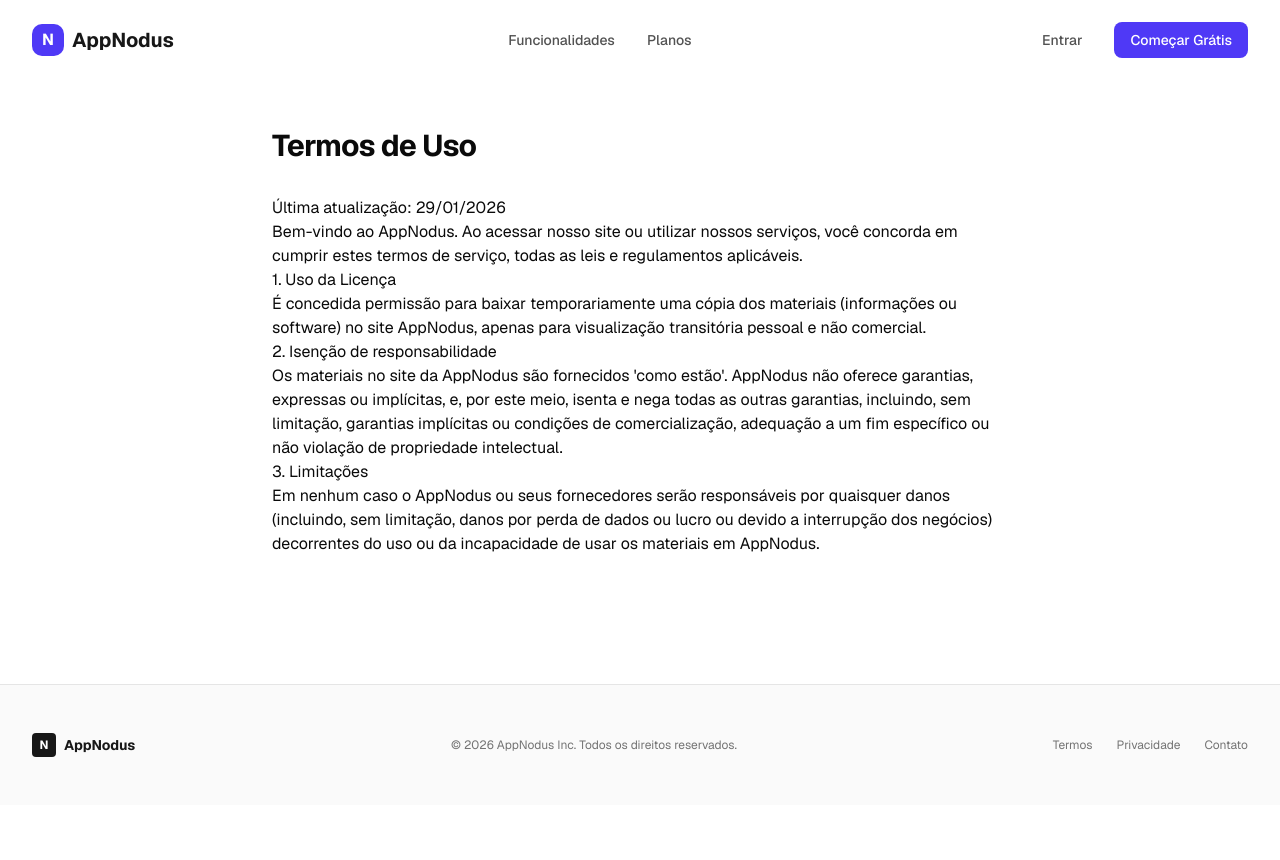
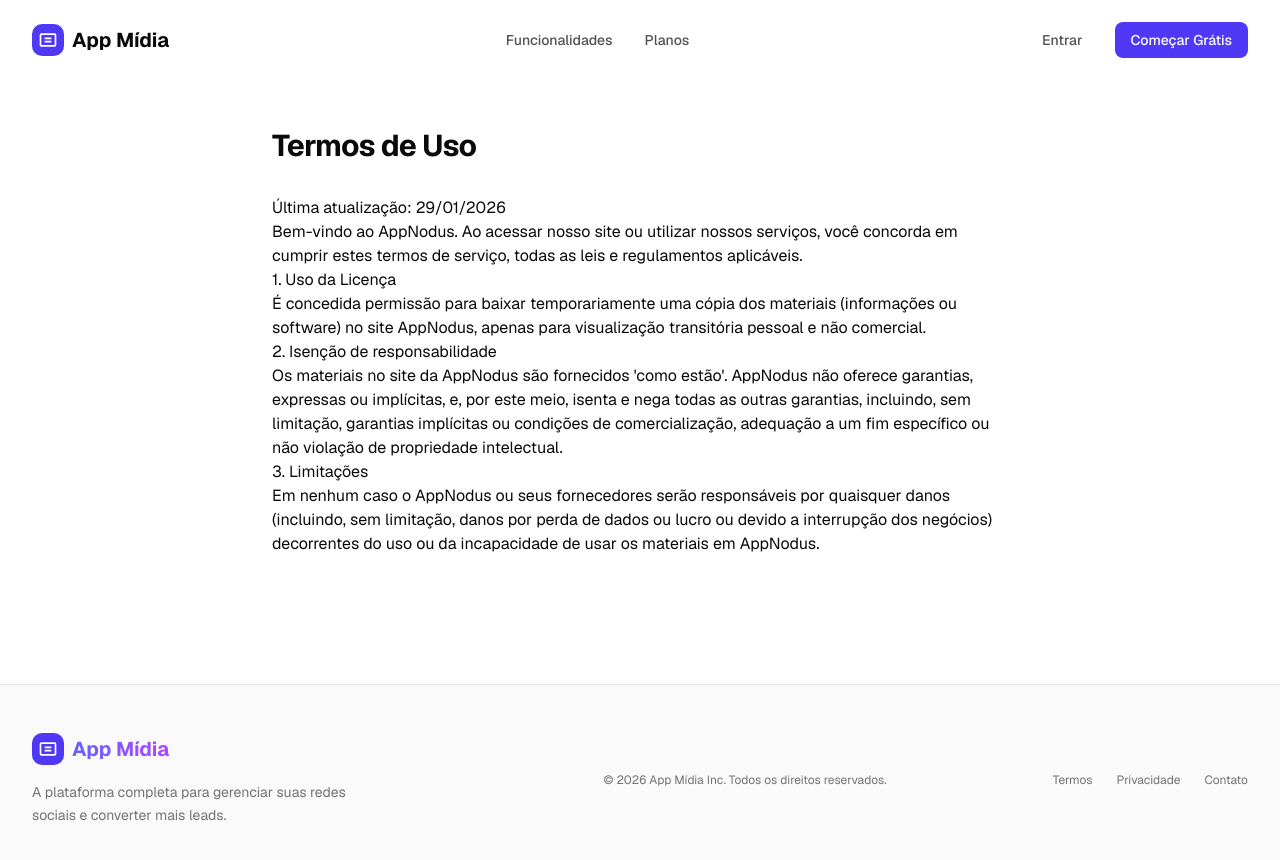
Before and after one commit to ilsonbrandao/appnodus, a Next.js app: page /terms in a window 1280 px wide. Shown: the top 860 px of the page. Before the commit the page ends 805 px from the top, so only its background shows below. Built offline with nearby package versions, Linux system fonts and the light colour scheme.

Commit message:
chore: rebrand to App Mídia

```diff
--- a/app/dashboard/layout.tsx
+++ b/app/dashboard/layout.tsx
@@ -40,11 +40,11 @@ export default async function DashboardLayout({ children }: { children: React.Re
                 <header className="md:hidden flex items-center justify-between p-4 border-b border-neutral-200 dark:border-neutral-800 bg-white dark:bg-neutral-950">
                     <div className="flex items-center gap-2 text-indigo-600 dark:text-indigo-400">
                         <div className="flex size-6 items-center justify-center rounded-md bg-indigo-600">
-                            <svg className="size-3.5 text-white" fill="none" viewBox="0 0 24 24" stroke="currentColor">
-                                <path strokeLinecap="round" strokeLinejoin="round" strokeWidth={2} d="M13 10V3L4 14h7v7l9-11h-7z" />
+                            <svg xmlns="http://www.w3.org/2000/svg" viewBox="0 0 24 24" fill="currentColor" className="size-3.5 text-white">
+                                <path d="M4 4h16a2 2 0 012 2v12a2 2 0 01-2 2H4a2 2 0 01-2-2V6a2 2 0 012-2zm0 2v12h16V6H4zm4 3h8v2H8V9zm0 4h8v2H8v-2z" />
                             </svg>
                         </div>
-                        <span className="font-bold text-lg text-neutral-900 dark:text-white">AppNodus</span>
+                        <span className="font-bold text-lg text-neutral-900 dark:text-white">App Mídia</span>
                     </div>
                     <MobileSidebar user={user as any} profileName={profileName || ''} />
                 </header>
--- a/app/layout.tsx
+++ b/app/layout.tsx
@@ -13,8 +13,8 @@ const geistMono = Geist_Mono({
 });
 
 export const metadata: Metadata = {
-  title: "Create Next App",
-  description: "Generated by create next app",
+  title: "App Mídia | Dashboard de Mídias e Leads",
+  description: "Gerencie suas redes sociais e leads em um só lugar com o App Mídia.",
 };
 
 export default function RootLayout({
--- a/app/login/page.tsx
+++ b/app/login/page.tsx
@@ -108,12 +108,14 @@ function LoginFormContent() {
 
     return (
         <Card className="w-full max-w-md shadow-xl border-neutral-200 dark:border-neutral-800 transition-all duration-300">
-            <CardHeader className="text-center">
-                <div className="mx-auto mb-6 flex size-12 items-center justify-center rounded-xl bg-indigo-600 shadow-lg shadow-indigo-200 dark:shadow-none">
-                    <Lock className="size-6 text-white" />
+            <CardHeader>
+                <div className="flex justify-center mb-4">
+                    <div className="size-12 bg-indigo-600 rounded-xl flex items-center justify-center text-white shadow-lg shadow-indigo-200 dark:shadow-none">
+                        <Lock className="size-6" />
+                    </div>
                 </div>
-                <CardTitle className="text-2xl font-bold tracking-tight">Acesso ao AppNodus</CardTitle>
-                <CardDescription>Gerencie suas vendas e redes sociais em um só lugar.</CardDescription>
+                <CardTitle className="text-2xl font-bold text-center">Acesso ao App Mídia</CardTitle>
+                <p className="text-center text-neutral-500 mt-2 text-sm">Gerencie suas vendas e redes sociais em um só lugar.</p>
             </CardHeader>
             <CardContent>
                 <Tabs value={activeTab} onValueChange={setActiveTab} className="w-full">
--- a/components/dashboard/DashboardSidebar.tsx
+++ b/components/dashboard/DashboardSidebar.tsx
@@ -61,17 +61,19 @@ function SidebarContent({ user, profileName, onNavigate }: { user: User, profile
     };
 
     return (
-        <div className="flex flex-col h-full p-6">
-            <div>
-                <div className="flex items-center gap-2 mb-8 text-indigo-600 dark:text-indigo-400">
-                    <div className="flex size-8 items-center justify-center rounded-lg bg-indigo-600">
-                        <svg className="size-5 text-white" fill="none" viewBox="0 0 24 24" stroke="currentColor">
-                            <path strokeLinecap="round" strokeLinejoin="round" strokeWidth={2} d="M13 10V3L4 14h7v7l9-11h-7z" />
+        <div className="flex flex-col h-full">
+            {/* Sidebar Header */}
+            <div className="flex h-16 items-center border-b border-neutral-200 dark:border-neutral-800 px-6">
+                <div className="flex items-center gap-2 font-bold text-xl text-indigo-600 dark:text-indigo-400">
+                    <div className="flex size-8 items-center justify-center rounded-lg bg-indigo-600 text-white">
+                        <svg xmlns="http://www.w3.org/2000/svg" viewBox="0 0 24 24" fill="currentColor" className="size-5">
+                            <path d="M4 4h16a2 2 0 012 2v12a2 2 0 01-2 2H4a2 2 0 01-2-2V6a2 2 0 012-2zm0 2v12h16V6H4zm4 3h8v2H8V9zm0 4h8v2H8v-2z" />
                         </svg>
                     </div>
-                    <h1 className="text-xl font-bold text-neutral-900 dark:text-white">AppNodus</h1>
+                    <span className="text-neutral-900 dark:text-white">App Mídia</span>
                 </div>
-
+            </div>
+            <div className="p-6 flex flex-col flex-1">
                 <nav className="space-y-1">
                     {NAV_ITEMS.map((item) => (
                         <Link
--- a/components/home/Footer.tsx
+++ b/components/home/Footer.tsx
@@ -5,18 +5,24 @@ export function Footer() {
         <footer className="bg-neutral-50 dark:bg-neutral-950 border-t border-neutral-200 dark:border-neutral-800">
             <div className="max-w-7xl mx-auto py-12 px-4 sm:px-6 lg:px-8">
                 <div className="flex flex-col md:flex-row justify-between items-center">
-
-                    <div className="flex items-center gap-2 mb-4 md:mb-0">
-                        <div className="flex size-6 items-center justify-center rounded bg-neutral-900 dark:bg-white text-white dark:text-neutral-900 font-bold text-xs">
-                            N
+                    <div className="md:w-1/3 mb-8 md:mb-0">
+                        <div className="flex items-center gap-2 mb-4">
+                            <div className="size-8 bg-indigo-600 rounded-lg flex items-center justify-center text-white">
+                                <svg xmlns="http://www.w3.org/2000/svg" viewBox="0 0 24 24" fill="currentColor" className="size-5">
+                                    <path d="M4 4h16a2 2 0 012 2v12a2 2 0 01-2 2H4a2 2 0 01-2-2V6a2 2 0 012-2zm0 2v12h16V6H4zm4 3h8v2H8V9zm0 4h8v2H8v-2z" />
+                                </svg>
+                            </div>
+                            <span className="text-xl font-bold bg-clip-text text-transparent bg-gradient-to-r from-indigo-500 to-purple-500">
+                                App Mídia
+                            </span>
                         </div>
-                        <span className="text-sm font-bold text-neutral-900 dark:text-white">AppNodus</span>
+                        <p className="text-neutral-500 dark:text-neutral-400 text-sm leading-relaxed max-w-xs">
+                            A plataforma completa para gerenciar suas redes sociais e converter mais leads.
+                        </p>
                     </div>
-
                     <p className="text-xs text-neutral-500 dark:text-neutral-400">
-                        &copy; {new Date().getFullYear()} AppNodus Inc. Todos os direitos reservados.
+                        &copy; {new Date().getFullYear()} App Mídia Inc. Todos os direitos reservados.
                     </p>
-
                     <div className="flex gap-6 mt-4 md:mt-0">
                         <Link href="/terms" className="text-xs text-neutral-500 hover:text-neutral-900 dark:hover:text-white transition-colors">Termos</Link>
                         <Link href="/privacy" className="text-xs text-neutral-500 hover:text-neutral-900 dark:hover:text-white transition-colors">Privacidade</Link>
--- a/components/home/Header.tsx
+++ b/components/home/Header.tsx
@@ -6,12 +6,14 @@ export function Header() {
         <header className="fixed top-0 w-full z-50 bg-white/50 dark:bg-neutral-950/50 backdrop-blur-md border-b border-transparent dark:border-neutral-800 transition-all duration-300">
             <div className="max-w-7xl mx-auto px-4 sm:px-6 lg:px-8">
                 <div className="flex justify-between items-center h-20">
-                    <div className="flex items-center gap-2">
-                        <div className="flex size-8 items-center justify-center rounded-lg bg-indigo-600 text-white font-bold">
-                            N
+                    <Link href="/" className="flex items-center gap-2 font-bold text-xl">
+                        <div className="size-8 bg-indigo-600 rounded-lg flex items-center justify-center text-white">
+                            <svg xmlns="http://www.w3.org/2000/svg" viewBox="0 0 24 24" fill="currentColor" className="size-5">
+                                <path d="M4 4h16a2 2 0 012 2v12a2 2 0 01-2 2H4a2 2 0 01-2-2V6a2 2 0 012-2zm0 2v12h16V6H4zm4 3h8v2H8V9zm0 4h8v2H8v-2z" />
+                            </svg>
                         </div>
-                        <span className="text-xl font-bold text-neutral-900 dark:text-white">AppNodus</span>
-                    </div>
+                        App Mídia
+                    </Link>
 
                     <nav className="hidden md:flex gap-8">
                         <Link href="/#features" className="text-sm font-medium text-neutral-600 hover:text-neutral-900 dark:text-neutral-400 dark:hover:text-white transition-colors">
```
